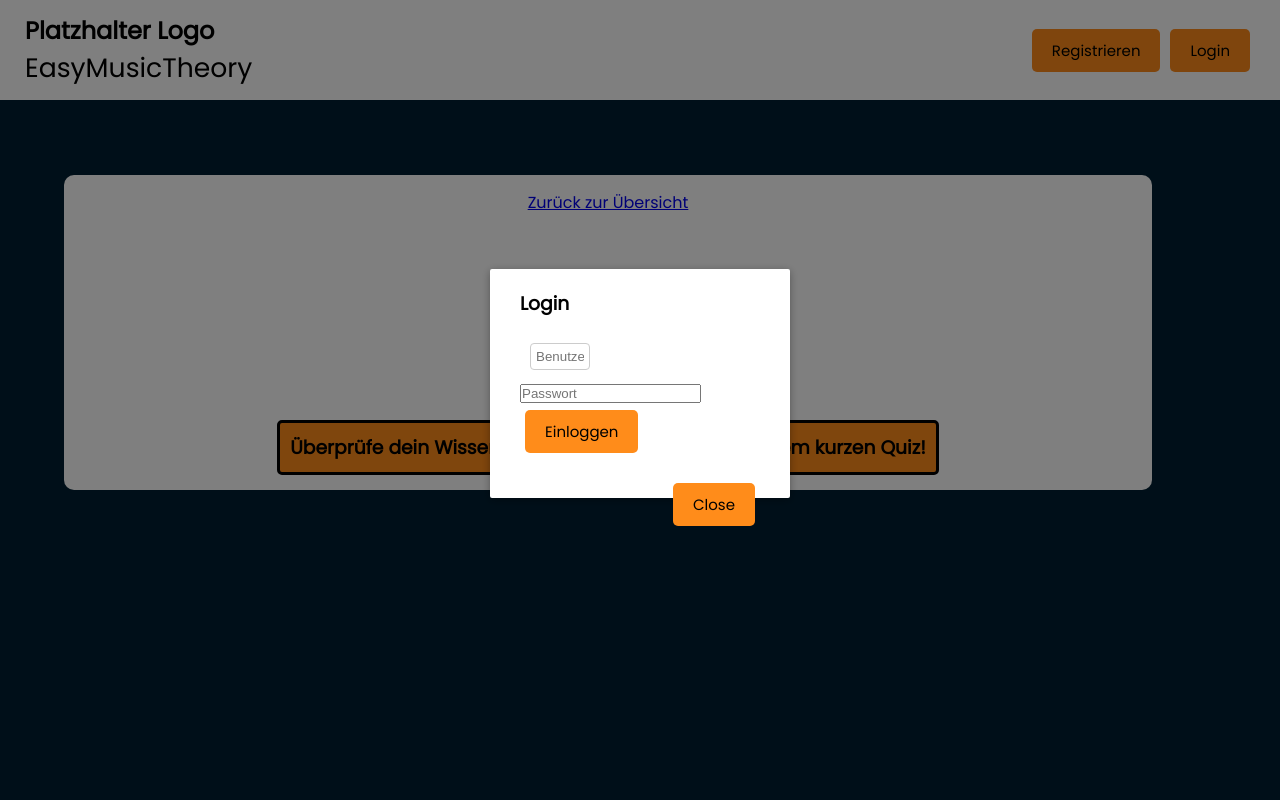
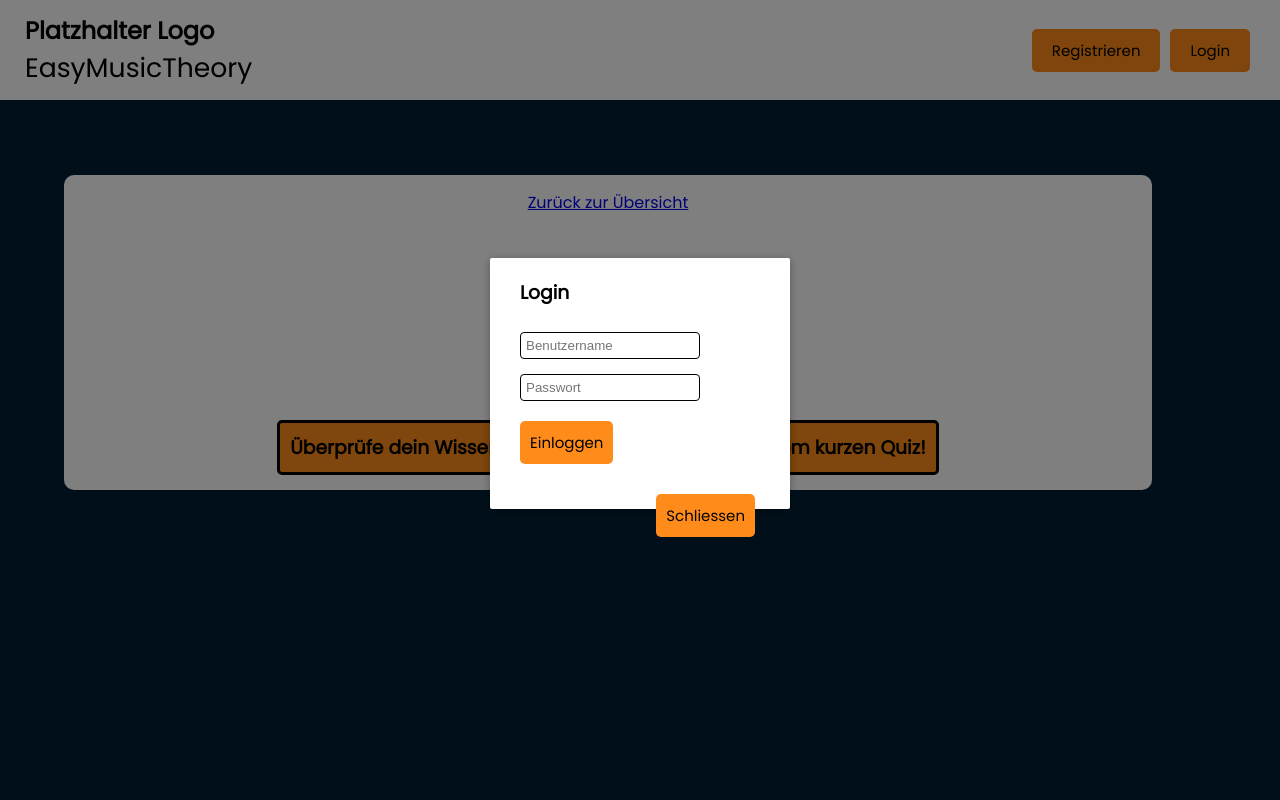
Before and after one commit to bsandoz/mmp-lehrprojekt, a Vue app: page /module/1 in a window 1280 px wide. Both pictures are taken after a click on the button "Login". Shown: the top 800 px of the page. Built offline with nearby package versions, Linux system fonts and the light colour scheme.

Commit message:
Style changes

```diff
--- a/src/components/gameComponents/Quiz.vue
+++ b/src/components/gameComponents/Quiz.vue
@@ -106,6 +106,15 @@ export default {
       if (this.questionCounter >= this.numberOfQuestions) {
         console.log("All questions answered");
         this.register();
+        if (this.quizPoints >= 5) {
+          this.message = "Perfekt! Du hast " + this.quizPoints + " von 5 Punkten erreicht.";
+        } else if (this.quizPoints === 4) {
+          this.message = "Gut gemacht! Du hast " + this.quizPoints + " von 5 Punkten erreicht.";
+        } else if (this.quizPoints === 3) {
+          this.message = "Du hast " + this.quizPoints + " von 5 Punkten erreicht. Nicht schlecht, aber du kannst dich noch verbessern!";
+        } else if (this.quizPoints <= 2) {
+          this.message = "Du hast leider nur " + this.quizPoints + " von 5 Punkten erreicht. Schau dir das Kapitel nochmal genau an und versuch es nochmal.";
+        }
         this.$refs.messageBox.showMessageBox();
 
       } else {
@@ -248,7 +257,7 @@ export default {
           console.log(response);
           //this.$refs.messageBox.showMessageBox();
           //this.message = "Du hast alle Paare mit " + this.triesNumber + " Versuchen gefunden! Nun folgen noch einige Fragen für die Auswertung des Versuchs.";
-          window.alert("Daten in Datenbank gesichert.")
+          //window.alert("Daten in Datenbank gesichert.")
         })
         .catch(err => {
           this.error.errorSubmit = true
--- a/src/components/modals/MessageBox.vue
+++ b/src/components/modals/MessageBox.vue
@@ -44,7 +44,7 @@ export default {
 #confirmation-box {
   display: none;
   overflow: visible;
-  background-color: var(--main-bg-color);
+  background-color: var(--main-accent-color);
   border-radius: 5px;
   border: 1px solid #aaa;
   position: fixed;
@@ -57,7 +57,7 @@ export default {
 }
 
 #confirmation-box button {
-  background-color: var(--main-dark-color);
+  background-color: var(--main-bg-color);
   display: inline-block;
   border-radius: 3px;
   border: 1px solid #aaa;
--- a/src/components/modals/ModalLogin.vue
+++ b/src/components/modals/ModalLogin.vue
@@ -9,9 +9,9 @@
 
           <div class="modal-body">
             <form @submit.prevent="login">
-              <input v-model="username" type="text" placeholder="Benutzername">
-              <input v-model="password" type="password" placeholder="Passwort">
-              <input class="btn" type="submit" value="Einloggen">
+              <input v-model="username" type="text" id="username-input" placeholder="Benutzername">
+              <input v-model="password" type="password" id="password-input" placeholder="Passwort">
+              <input class="btn" type="submit" id="login-btn" value="Einloggen">
             </form>
           </div>
 
@@ -19,8 +19,9 @@
             <slot name="footer">
               <button
                 class="modal-default-button btn"
+                id="close-btn"
                 @click="$emit('close')"
-              >Close</button>
+              >Schliessen</button>
             </slot>
           </div>
         </div>
@@ -120,10 +121,6 @@ export default {
   margin: 20px 0;
 }
 
-.modal-default-button {
-  float: right;
-}
-
 /*
  * The following styles are auto-applied to elements with
  * transition="modal" when their visibility is toggled
@@ -146,4 +143,34 @@ export default {
   -webkit-transform: scale(1.1);
   transform: scale(1.1);
 }
+
+#username-input {
+  max-width: 75%;
+  margin-top: 5px;
+  margin-left: 0;
+  padding: 5px;
+  border: 1px solid;
+  border-radius: 4px;
+}
+
+#password-input {
+  max-width: 75%;
+  margin-top: 5px;
+  margin-left: 0;
+  padding: 5px;
+  border: 1px solid;
+  border-radius: 4px;
+}
+
+#login-btn {
+  margin-top: 20px;
+  margin-left: 0;
+  padding: 10px;
+}
+
+#close-btn {
+  margin-left: 0;
+  padding: 10px;
+}
+
 </style>
```
